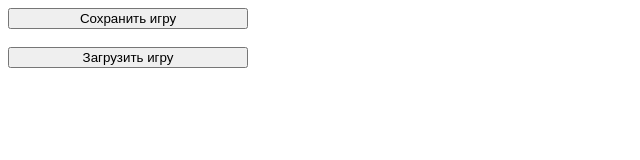
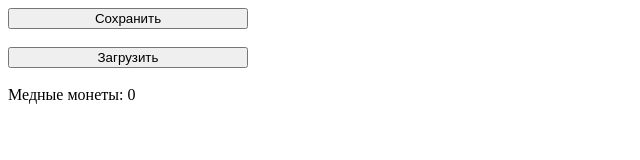
Before and after one commit to Gamer2Play/Dont-play-this, a plain HTML site: page index.html in a window 1280 px wide. Shown: the whole page, without its empty margins (0-640 px from the left). Drawn offline with Linux system fonts and the light colour scheme.

Commit message:
Update index.html

```diff
--- a/index.html
+++ b/index.html
@@ -1,10 +1,15 @@
 <html>
 <body>
- <button id="btnSaveGame" onclick="saveGame()" style="width: 240px;">Сохранить игру</button><br>
+ <button id="btnSaveGame" onclick="saveGame()" style="width: 240px;">Сохранить</button><br>
   <br>
-<button id="btnLoadGame" onclick="loadGame()" style="width: 240px;">Загрузить игру</button><br>
+<button id="btnLoadGame" onclick="loadGame()" style="width: 240px;">Загрузить</button><br>
   <br>
+  Медные монеты: <span id="spnCoppersValue">0</span><br>
 <script>
+ let game = {
+  coppers: 1,
+ }
+
 function saveGame() {
       localStorage.setItem('gameTutorial', JSON.stringify(game));
     }
```
